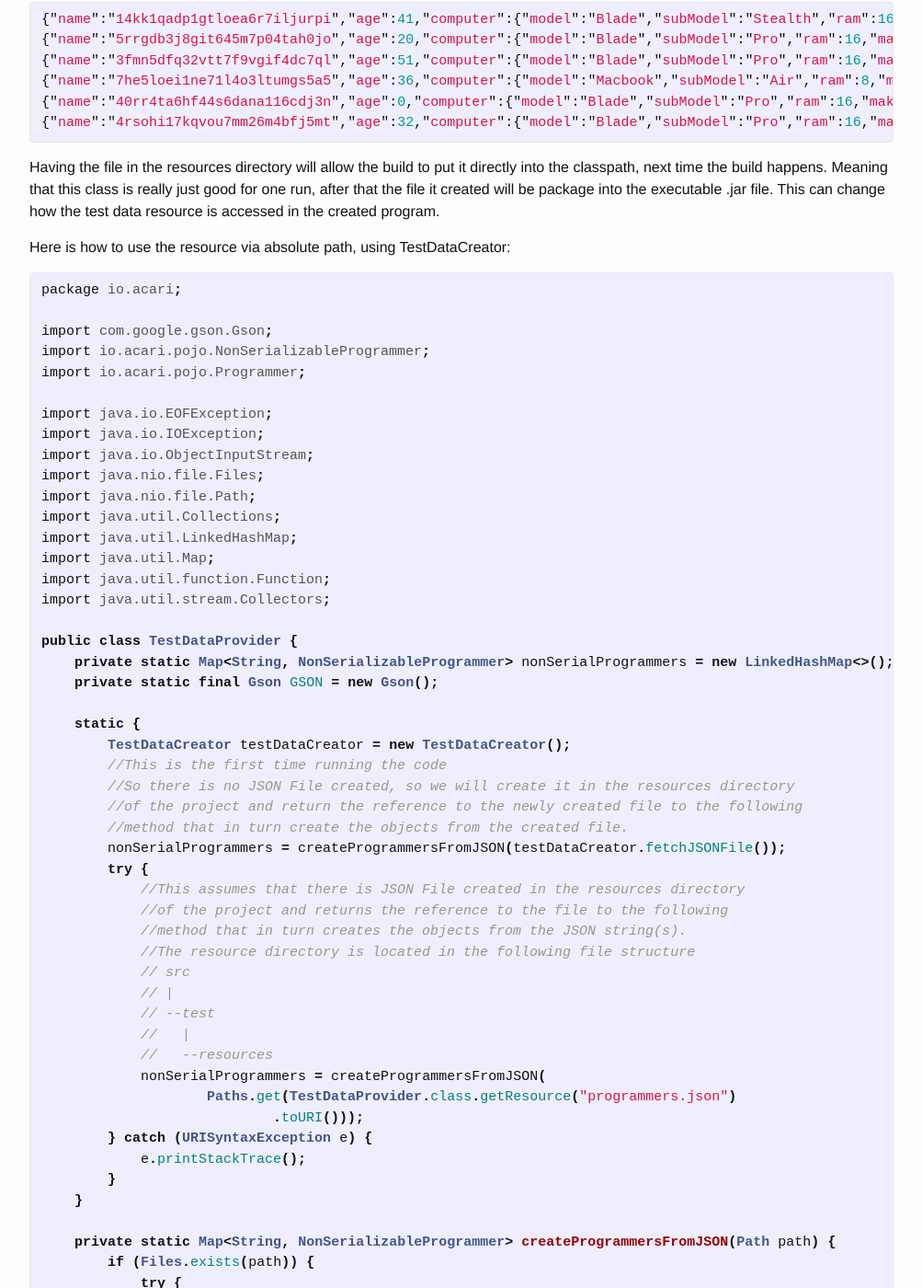
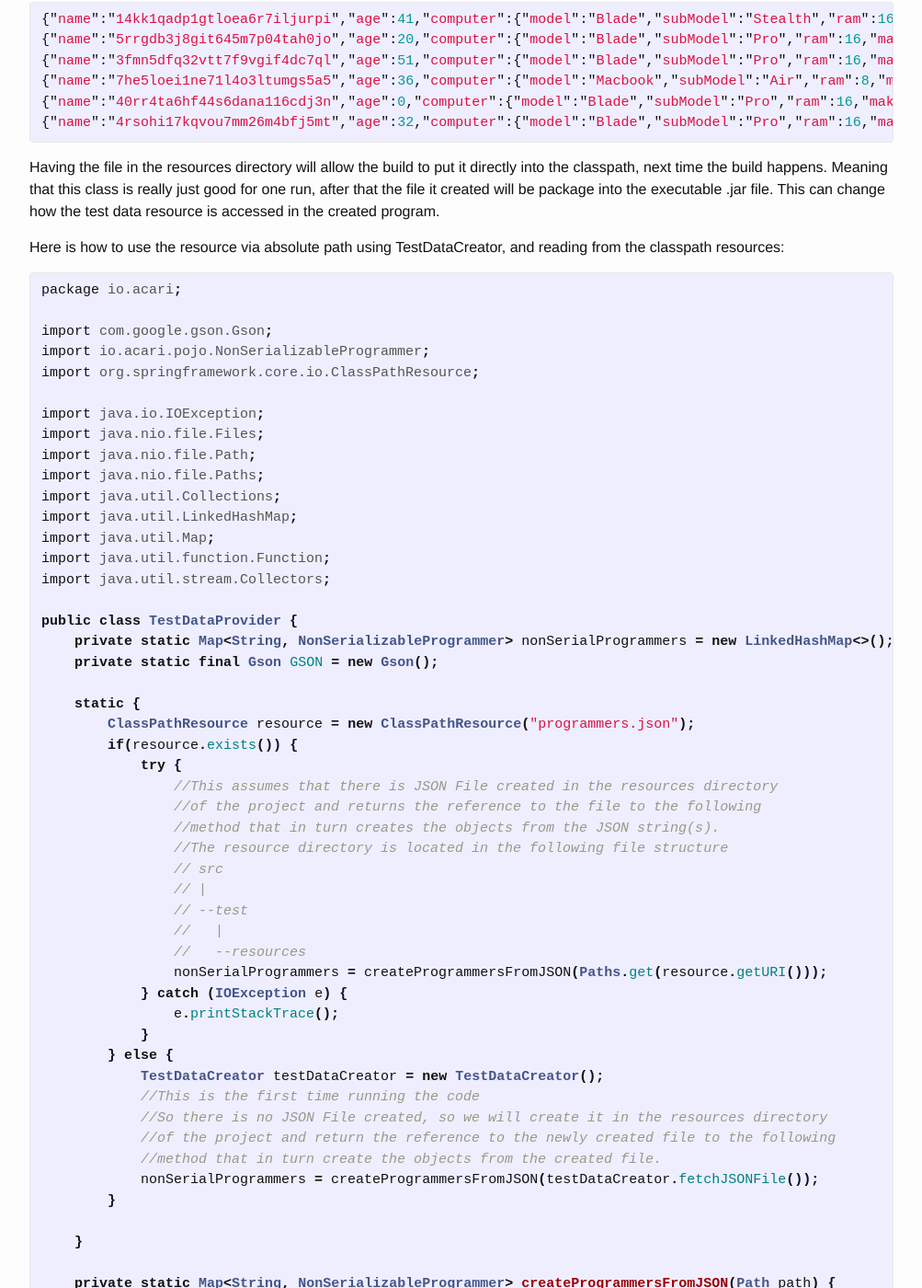
Before and after one commit to Unthrottled/blog, a Jekyll site: the page built from _posts/2017-05-07-Objects-from-file.md, in a window 1280 px wide and 1400 px high, scrolled down 5342 px. Shown: the whole window at 92% size, without its empty margins (138-1141 px from the left). Built offline with Jekyll 4.4.1, drawn with Linux system fonts in a browser that asks for light colours.

Commit message:
Code shuffle

```diff
--- a/_posts/2017-05-07-Objects-from-file.md
+++ b/_posts/2017-05-07-Objects-from-file.md
@@ -245,20 +245,19 @@ Having the file in the resources directory will allow the build to put it direct
 Meaning that this class is really just good for one run, after that the file it created will be package into the executable .jar file.
 This can change how the test data resource is accessed in the created program.
 
-Here is how to use the resource via absolute path, using TestDataCreator:
+Here is how to use the resource via absolute path using TestDataCreator, and reading from the classpath resources:
 
 {% highlight java %}
 package io.acari;
 
 import com.google.gson.Gson;
 import io.acari.pojo.NonSerializableProgrammer;
-import io.acari.pojo.Programmer;
+import org.springframework.core.io.ClassPathResource;
 
-import java.io.EOFException;
 import java.io.IOException;
-import java.io.ObjectInputStream;
 import java.nio.file.Files;
 import java.nio.file.Path;
+import java.nio.file.Paths;
 import java.util.Collections;
 import java.util.LinkedHashMap;
 import java.util.Map;
@@ -270,28 +269,31 @@ public class TestDataProvider {
     private static final Gson GSON = new Gson();
 
     static {
-        TestDataCreator testDataCreator = new TestDataCreator();
-        //This is the first time running the code
-        //So there is no JSON File created, so we will create it in the resources directory
-        //of the project and return the reference to the newly created file to the following
-        //method that in turn create the objects from the created file.
-        nonSerialProgrammers = createProgrammersFromJSON(testDataCreator.fetchJSONFile());
-        try {
-            //This assumes that there is JSON File created in the resources directory
-            //of the project and returns the reference to the file to the following
-            //method that in turn creates the objects from the JSON string(s).
-            //The resource directory is located in the following file structure
-            // src
-            // |
-            // --test
-            //   |
-            //   --resources
-            nonSerialProgrammers = createProgrammersFromJSON(
-                    Paths.get(TestDataProvider.class.getResource("programmers.json")
-                            .toURI()));
-        } catch (URISyntaxException e) {
-            e.printStackTrace();
+        ClassPathResource resource = new ClassPathResource("programmers.json");
+        if(resource.exists()) {
+            try {
+                //This assumes that there is JSON File created in the resources directory
+                //of the project and returns the reference to the file to the following
+                //method that in turn creates the objects from the JSON string(s).
+                //The resource directory is located in the following file structure
+                // src
+                // |
+                // --test
+                //   |
+                //   --resources
+                nonSerialProgrammers = createProgrammersFromJSON(Paths.get(resource.getURI()));
+            } catch (IOException e) {
+                e.printStackTrace();
+            }
+        } else {
+            TestDataCreator testDataCreator = new TestDataCreator();
+            //This is the first time running the code
+            //So there is no JSON File created, so we will create it in the resources directory
+            //of the project and return the reference to the newly created file to the following
+            //method that in turn create the objects from the created file.
+            nonSerialProgrammers = createProgrammersFromJSON(testDataCreator.fetchJSONFile());
         }
+
     }
 
     private static Map<String, NonSerializableProgrammer> createProgrammersFromJSON(Path path) {
@@ -299,10 +301,10 @@ public class TestDataProvider {
             try {
                 return Files.lines(path)
                         .map(programmerJson ->
-                                 GSON.fromJson(programmerJson, NonSerializableProgrammer.class))
+                                GSON.fromJson(programmerJson, NonSerializableProgrammer.class))
                         .collect(Collectors.toMap(
-                                 NonSerializableProgrammer::getName,
-                                 Function.identity()));
+                                NonSerializableProgrammer::getName,
+                                Function.identity()));
             } catch (IOException e) {
                 e.printStackTrace();
             }
```
